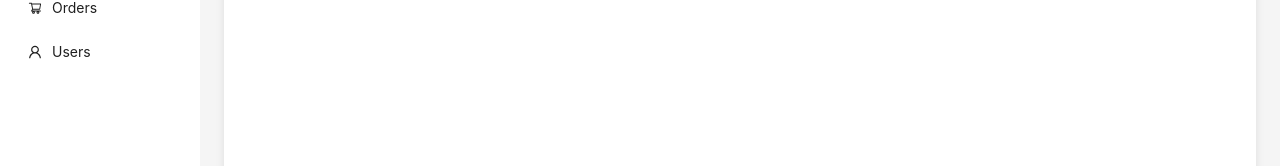
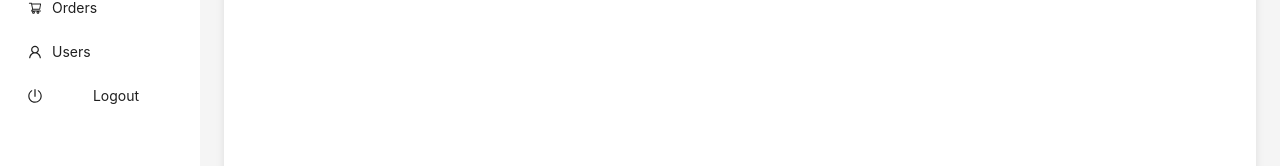
Before and after one commit to Website-Furino/FW2_Spring2025, a React (Vite) app: page /admin in a window 1280 px wide. Shown: the part 308-474 px from the top of the page. Built offline with nearby package versions, Linux system fonts and the light colour scheme.

Commit message:
thêm nút logout khi đăng nhập

```diff
--- a/src/page/(admin)/components/Side.tsx
+++ b/src/page/(admin)/components/Side.tsx
@@ -1,72 +1,75 @@
 import React from "react";
-import { Menu } from "antd";
+import { Menu, Button } from "antd";
 import {
   DashboardOutlined,
   AppstoreAddOutlined,
   ShoppingCartOutlined,
   FolderOutlined,
   UserOutlined,
+  PoweroffOutlined,
 } from "@ant-design/icons"; // Add icons for Dashboard and Product Management
-import { Link } from "react-router-dom"; // Use Link for navigation
-
-const items2 = [
-  {
-    key: "dashboard",
-    icon: <DashboardOutlined />,
-    label: <Link to="/admin">Dashboard</Link>,
-  },
-
-  {
-    key: "product-management",
-    icon: <AppstoreAddOutlined />,
-    label: "Product Management",
-    children: [
-      {
-        key: "products",
-        label: <Link to="/admin/products">List Products</Link>,
-      },
-      {
-        key: "product_add",
-        label: <Link to="/admin/products/add">Add Product</Link>,
-      },
-    ],
-  },
-  {
-    key: "catergories",
-    icon: <FolderOutlined />,
-    label: "Categories Management",
-    children: [
-      {
-        key: "categories",
-        label: <Link to="/admin/categories">List Categories</Link>,
-      },
-      {
-        key: "category_add",
-        label: <Link to="/admin/categories/add">Add Category</Link>,
-      },
-    ],
-  },
-  {
-    key: "orders",
-    icon: <ShoppingCartOutlined />,
-    label: <Link to="/admin/orders">Orders</Link>,
-  },
-  {
-    key: "users",
-    icon: <UserOutlined />,
-    label: <Link to="/admin/users">Users</Link>,
-  },
-];
+import { Link, useNavigate } from "react-router-dom"; // Use Link for navigation
 
 const SideMenu = () => {
+  const navigate = useNavigate();
+
+  const handleLogout = () => {
+    // Xóa thông tin người dùng trong localStorage
+    localStorage.removeItem("user");
+
+    // Chuyển hướng về trang đăng nhập
+    navigate("/admin/login");
+  };
+
   return (
     <Menu
       mode="inline"
-      defaultSelectedKeys={["dashboard"]} // Set default selection to Dashboard
-      defaultOpenKeys={["product-management"]} // Set default open to Product Management
+      defaultSelectedKeys={["dashboard"]}
+      defaultOpenKeys={["product-management"]}
       style={{ height: "100%", borderRight: 0 }}
-      items={items2}
-    />
+    >
+      {/* Dashboard */}
+      <Menu.Item key="dashboard" icon={<DashboardOutlined />}>
+        <Link to="/admin/dashboard">Dashboard</Link>
+      </Menu.Item>
+
+      {/* Product Management */}
+      <Menu.SubMenu key="product-management" icon={<AppstoreAddOutlined />} title="Product Management">
+        <Menu.Item key="products">
+          <Link to="/admin/products">List Products</Link>
+        </Menu.Item>
+        <Menu.Item key="product_add">
+          <Link to="/admin/products/add">Add Product</Link>
+        </Menu.Item>
+      </Menu.SubMenu>
+
+      {/* Categories Management */}
+      <Menu.SubMenu key="categories" icon={<FolderOutlined />} title="Categories Management">
+        <Menu.Item key="categories">
+          <Link to="/admin/categories">List Categories</Link>
+        </Menu.Item>
+        <Menu.Item key="category_add">
+          <Link to="/admin/categories/add">Add Category</Link>
+        </Menu.Item>
+      </Menu.SubMenu>
+
+      {/* Orders */}
+      <Menu.Item key="orders" icon={<ShoppingCartOutlined />}>
+        <Link to="/admin/orders">Orders</Link>
+      </Menu.Item>
+
+      {/* Users */}
+      <Menu.Item key="users" icon={<UserOutlined />}>
+        <Link to="/admin/users">Users</Link>
+      </Menu.Item>
+
+      {/* Logout */}
+      <Menu.Item key="logout" icon={<PoweroffOutlined />} onClick={handleLogout}>
+        <Button type="text" block>
+          Logout
+        </Button>
+      </Menu.Item>
+    </Menu>
   );
 };
 
```
